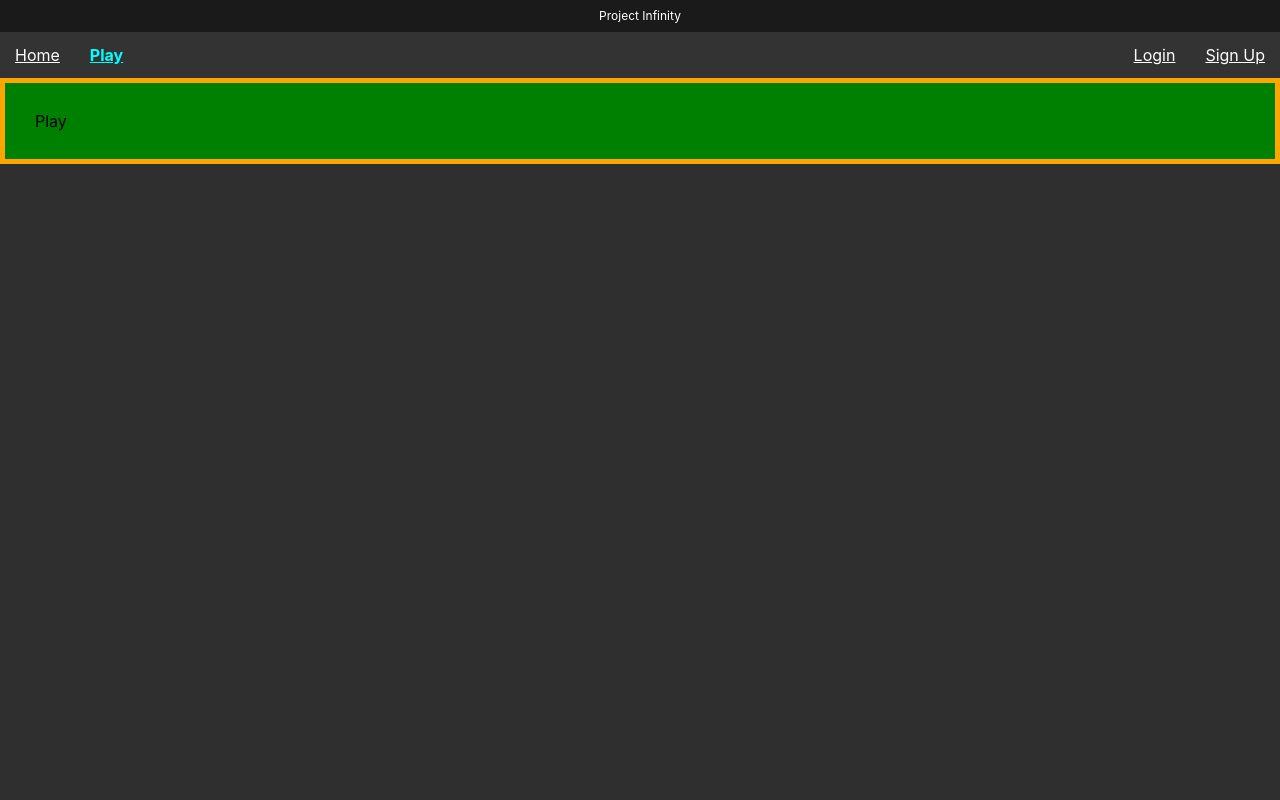
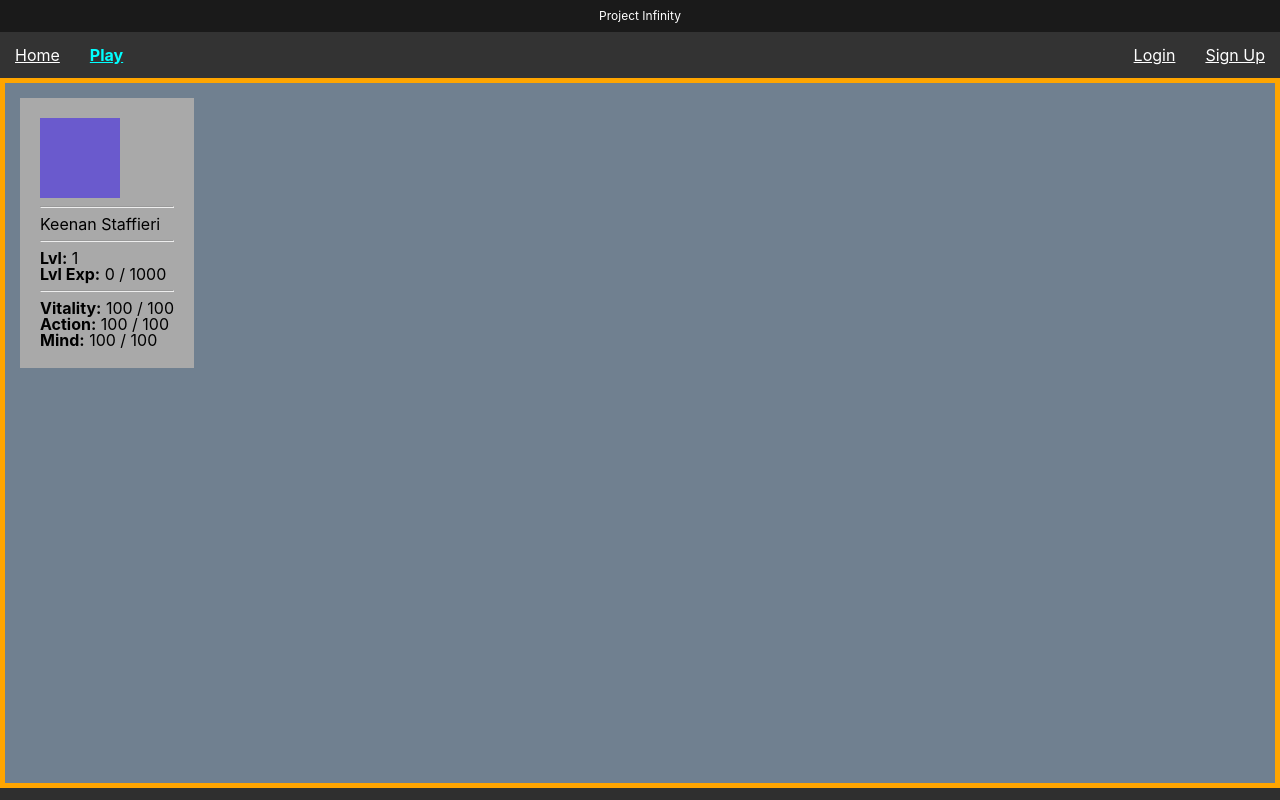
Before and after one commit to keenode/projectinfinity.net, a React app: page /play in a window 1280 px wide. Built offline with nearby package versions, Linux system fonts and the light colour scheme.

Commit message:
adding initial items for player status UI

```diff
--- /dev/null
+++ b/src/components/UI/PlayerStatus/PlayerStatus.css
@@ -0,0 +1,22 @@
+.PlayerStatus {
+  position: absolute;
+  left: 15px;
+  top: 15px;
+  background-color: darkgrey;
+  padding: 20px;
+  z-index: 10;
+}
+
+.Avatar {
+  width: 80px;
+  height: 80px;
+  background-color: slateblue;
+}
+
+.PlayerStatus > span {
+  display: block;
+}
+
+.PlayerStatus b {
+  font-weight: 700;
+}
--- /dev/null
+++ b/src/components/UI/PlayerStatus/PlayerStatus.js
@@ -0,0 +1,20 @@
+import React from 'react'
+
+import styles from './PlayerStatus.css'
+
+const playerStatus = () => (
+  <div className={styles.PlayerStatus}>
+    <div className={styles.Avatar} />
+    <hr />
+    <span className={styles.PlayerName}>Keenan Staffieri</span>
+    <hr />
+    <span><b>Lvl:</b> 1</span>
+    <span><b>Lvl Exp:</b> 0 / 1000</span>
+    <hr />
+    <span><b>Vitality:</b> 100 / 100</span>
+    <span><b>Action:</b> 100 / 100</span>
+    <span><b>Mind:</b> 100 / 100</span>
+  </div>
+)
+
+export default playerStatus
--- a/src/containers/Play/Play.css
+++ b/src/containers/Play/Play.css
@@ -1,4 +1,6 @@
 .PageContainer {
+  position: relative;
+  height: 80vh;
   padding: 30px;
-  background-color: green;
+  background-color: slategrey;
 }
--- a/src/containers/Play/Play.js
+++ b/src/containers/Play/Play.js
@@ -1,9 +1,12 @@
 import React from 'react'
+
+import PlayerStatus from '../../components/UI/PlayerStatus/PlayerStatus'
 
 import styles from './Play.css'
 
 const play = () => (
   <div className={styles.PageContainer}>
+    <PlayerStatus />
     <h1>Play</h1>
   </div>
 )
```
